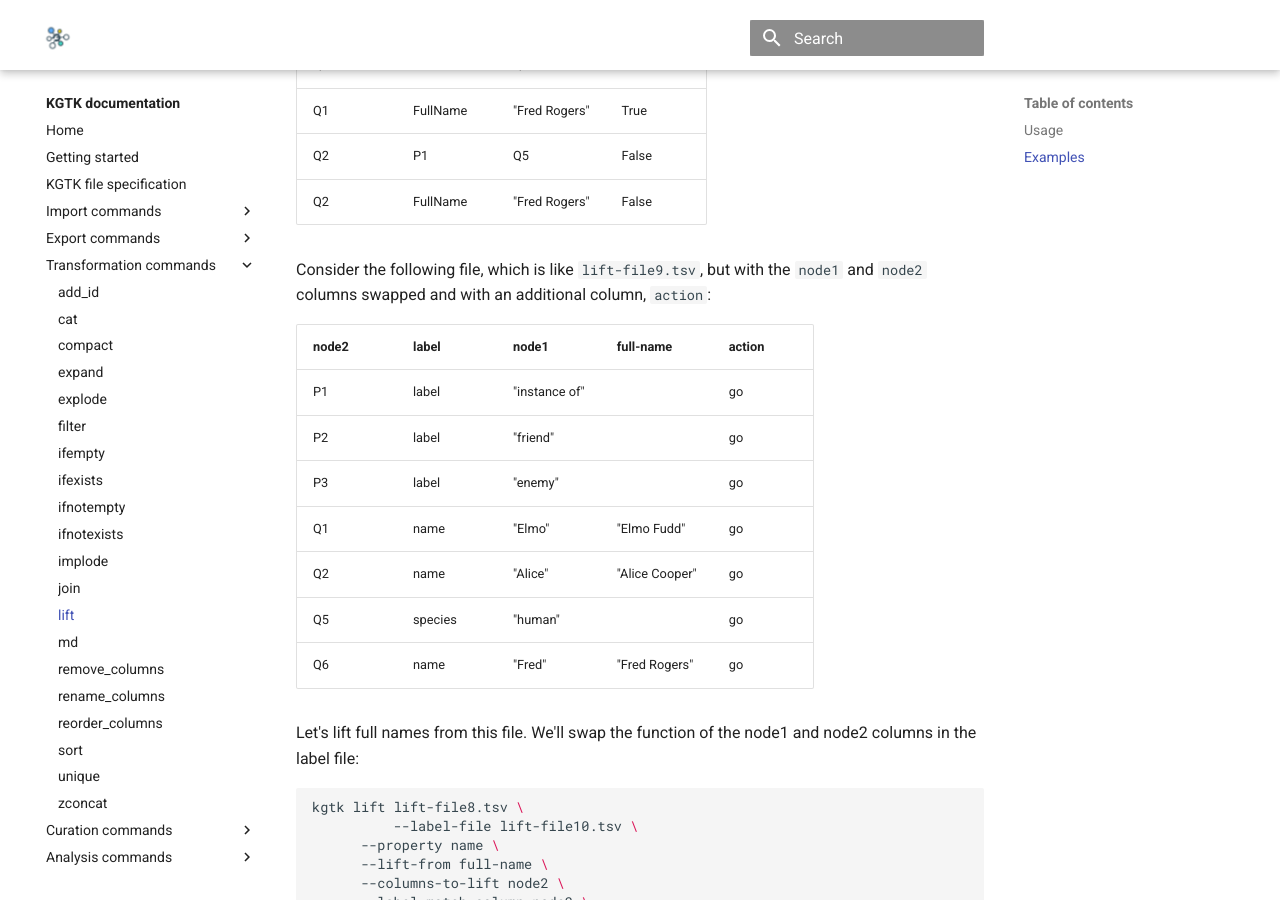
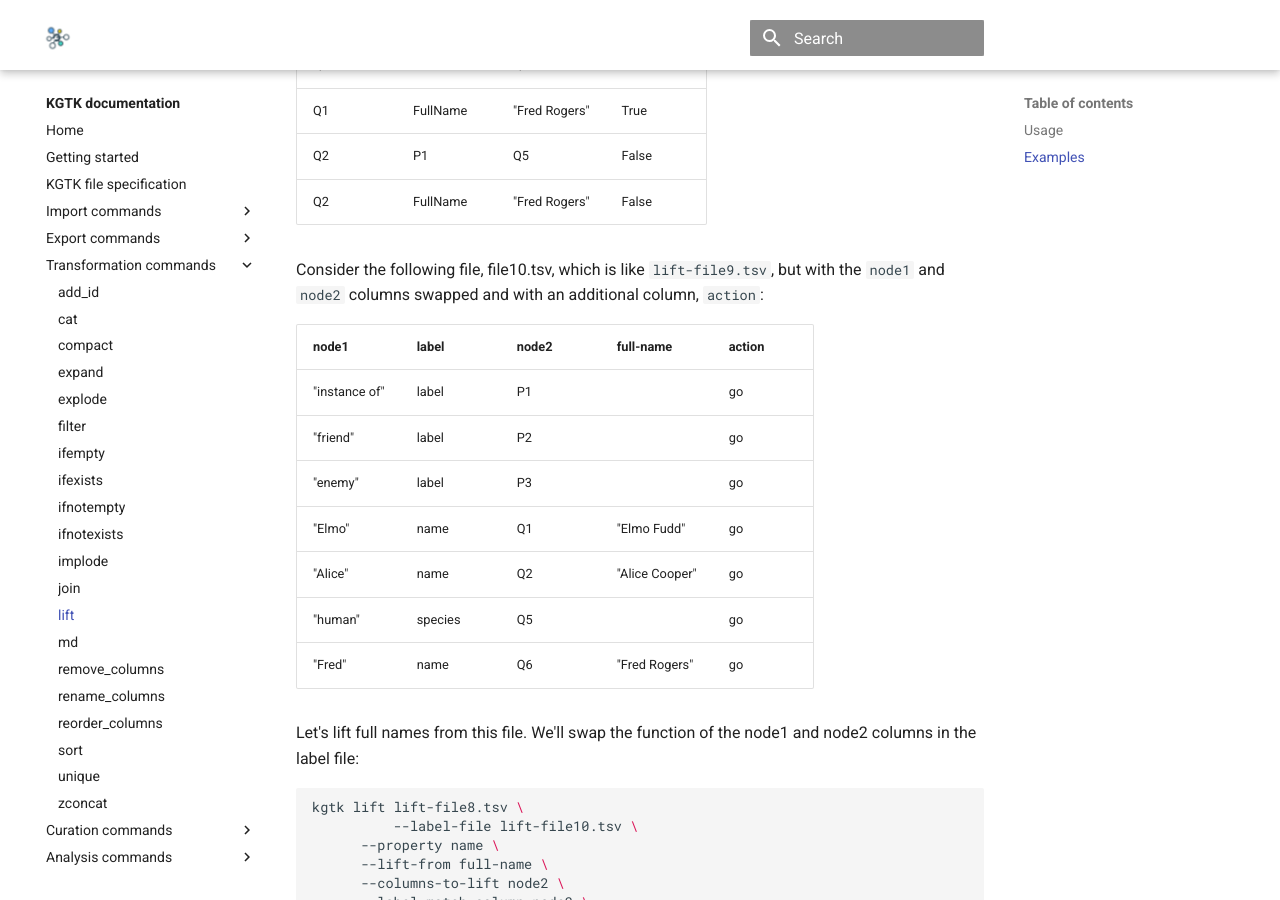
Before and after one commit to usc-isi-i2/kgtk, an MkDocs documentation site: the page built from docs/transform/lift.md, in a window 1280 px wide and 900 px high, scrolled down 8892 px. Built offline with MkDocs 1.6.1 and Material for MkDocs 9.7.7, drawn with Linux system fonts in a browser that asks for light colours; comment, search, counter and statistics services are not loaded.

```diff
--- a/docs/transform/lift.md
+++ b/docs/transform/lift.md
@@ -316,17 +316,18 @@ kgtk lift lift-file8.tsv \
 | Q2 | P1 | Q5 | False |
 | Q2 | FullName | "Fred Rogers" | False |
 
-Consider the following file, which is like `lift-file9.tsv`, but with the `node1` and `node2` columns swapped and with an additional column, `action`:
+Consider the following file, file10.tsv, which is like `lift-file9.tsv`,
+but with the `node1` and `node2` columns swapped and with an additional column, `action`:
 
-| node2 | label | node1 | full-name | action |
+| node1 | label | node2 | full-name | action |
 | -- | -- | -- | -- | -- |
-| P1 | label | "instance of" |  | go |
-| P2 | label | "friend" |  | go |
-| P3 | label | "enemy" |  | go |
-| Q1 | name | "Elmo" | "Elmo Fudd" | go |
-| Q2 | name | "Alice" | "Alice Cooper" | go |
-| Q5 | species | "human" |  | go |
-| Q6 | name | "Fred" | "Fred Rogers" | go |
+| "instance of" | label | P1 |  | go |
+| "friend" | label | P2 |  | go |
+| "enemy" | label | P3 |  | go |
+| "Elmo" | name | Q1 | "Elmo Fudd" | go |
+| "Alice" | name | Q2 | "Alice Cooper" | go |
+| "human" | species | Q5 |  | go |
+| "Fred" | name | Q6 | "Fred Rogers" | go |
 
 Let's lift full names from this file.  We'll swap the function of the node1 and node2 columns in the label file:
 
```
Also changed, not shown: 1 other file.
